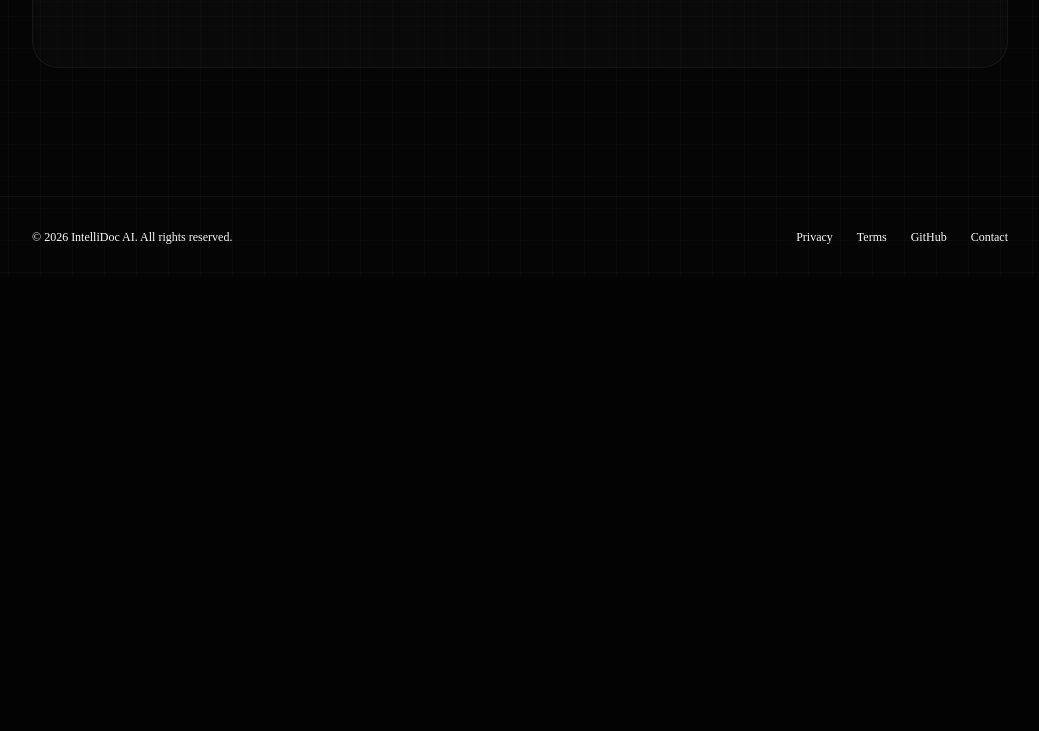
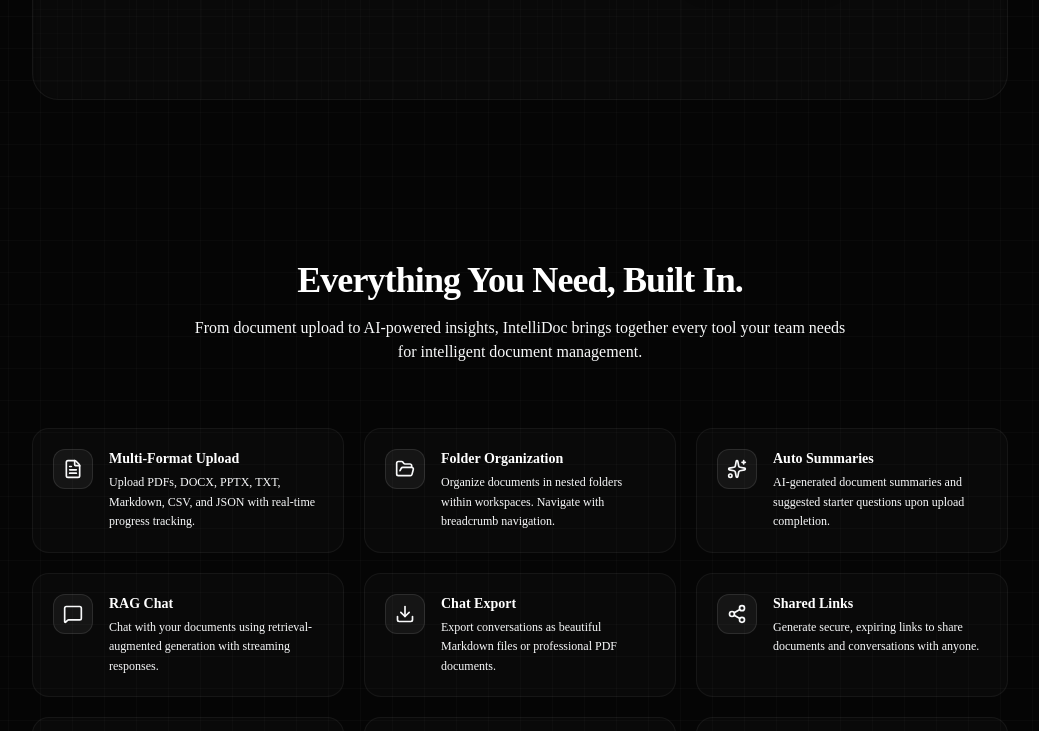
Before and after one commit to nitingupta95/intellidoc, a Next.js app: page / in a window 1280 px wide. Shown: the part 2000-2731 px from the top of the page, without its empty margins (120-1159 px from the left). Before the commit the page ends 2277 px from the top, so only its background shows below. Built offline with nearby package versions, Linux system fonts and the light colour scheme.

Commit message:
feat: upgrade to Gemini AI, implement folder organization, expand team management, and add document features like previews, exports, and shared links.

```diff
--- a/src/app/page.tsx
+++ b/src/app/page.tsx
@@ -4,7 +4,26 @@
 import { useTheme } from "next-themes";
 import { useEffect, useState } from "react";
 import { motion } from "framer-motion";
-import { Search, BrainCircuit, Users, ArrowRight, Sun, Moon } from "lucide-react";
+import {
+  Search,
+  BrainCircuit,
+  Users,
+  ArrowRight,
+  Sun,
+  Moon,
+  FileText,
+  FolderOpen,
+  Share2,
+  Download,
+  Shield,
+  BarChart3,
+  MessageSquare,
+  Sparkles,
+  Key,
+  Mail,
+  Layers,
+  Zap,
+} from "lucide-react";
 import { Button } from "@/components/ui/button";
 
 function WorkspaceShowcase() {
@@ -135,22 +154,85 @@
     setMounted(true);
   }, []);
 
-  const cards = [
+  const coreFeatures = [
     {
       icon: <Search className="w-5 h-5 text-gray-700 dark:text-gray-50" />,
       title: "Semantic Search",
-      description: "Find meaning across millions of tokens, powered by advanced vector embeddings.",
+      description: "Find meaning across millions of tokens, powered by advanced vector embeddings and cross-encoder re-ranking.",
     },
     {
       icon: <BrainCircuit className="w-5 h-5 text-gray-700 dark:text-gray-50" />,
       title: "Citation-Backed AI",
-      description: "Receive verifiable answers with pinpoint source citations and confidence scores.",
+      description: "Receive verifiable answers with pinpoint source citations and confidence scores. Powered by Gemini or GPT-4o.",
     },
     {
       icon: <Users className="w-5 h-5 text-gray-700 dark:text-gray-50" />,
       title: "Team Workspaces",
-      description: "Collaborate seamlessly. Invite members, manage roles, and share knowledge bases securely.",
-    }
+      description: "Collaborate seamlessly. Invite members, assign Owner/Admin/Member roles, and share knowledge bases securely.",
+    },
+  ];
+
+  const allFeatures = [
+    {
+      icon: <FileText className="w-5 h-5" />,
+      title: "Multi-Format Upload",
+      description: "Upload PDFs, DOCX, PPTX, TXT, Markdown, CSV, and JSON with real-time progress tracking.",
+    },
+    {
+      icon: <FolderOpen className="w-5 h-5" />,
+      title: "Folder Organization",
+      description: "Organize documents in nested folders within workspaces. Navigate with breadcrumb navigation.",
+    },
+    {
+      icon: <Sparkles className="w-5 h-5" />,
+      title: "Auto Summaries",
+      description: "AI-generated document summaries and suggested starter questions upon upload completion.",
+    },
+    {
+      icon: <MessageSquare className="w-5 h-5" />,
+      title: "RAG Chat",
+      description: "Chat with your documents using retrieval-augmented generation with streaming responses.",
+    },
+    {
+      icon: <Download className="w-5 h-5" />,
+      title: "Chat Export",
+      description: "Export conversations as beautiful Markdown files or professional PDF documents.",
+    },
+    {
+      icon: <Share2 className="w-5 h-5" />,
+      title: "Shared Links",
+      description: "Generate secure, expiring links to share documents and conversations with anyone.",
+    },
+    {
+      icon: <Layers className="w-5 h-5" />,
+      title: "Knowledge Bases",
+      description: "Group documents into Knowledge Bases for scoped retrieval and team-focused conversations.",
+    },
+    {
+      icon: <Shield className="w-5 h-5" />,
+      title: "Security & RBAC",
+      description: "Role-based access control with Owner, Admin, and Member roles. Isolated workspace data silos.",
+    },
+    {
+      icon: <BarChart3 className="w-5 h-5" />,
+      title: "Analytics Dashboard",
+      description: "Track documents, query volume, storage usage, and active users with interactive charts.",
+    },
+    {
+      icon: <Key className="w-5 h-5" />,
+      title: "Bring Your Own Key",
+      description: "Use your own OpenAI or Gemini API key, or use the free system default for instant access.",
+    },
+    {
+      icon: <Mail className="w-5 h-5" />,
+      title: "Email Invitations",
+      description: "Send beautifully designed email invitations for workspace onboarding via SMTP.",
+    },
+    {
+      icon: <Zap className="w-5 h-5" />,
+      title: "Real-Time Processing",
+      description: "Async document pipeline with live status updates — from upload to indexed in seconds.",
+    },
   ];
 
   const logos = ["OpenAI", "Vercel", "Stripe", "Linear", "Anthropic"];
@@ -223,7 +305,7 @@
           transition={{ duration: 0.8, delay: 0.2, ease: [0.16, 1, 0.3, 1] }}
           className="mt-8 text-lg sm:text-xl text-gray-500 dark:text-gray-50 max-w-2xl leading-relaxed"
         >
-          Upload documents, semantic search, AI chat, verifiable citations, and rapid knowledge discovery. All in one quiet, confident workspace.
+          Upload documents, semantic search, AI chat with citations, auto-generated summaries, shared links, folder organization, and team workspaces. All in one quiet, confident platform.
         </motion.p>
 
         {/* CTAs */}
@@ -260,9 +342,9 @@
           </div>
         </motion.div>
 
-        {/* Feature Cards */}
+        {/* Core Feature Cards */}
         <div className="mt-32 grid grid-cols-1 md:grid-cols-3 gap-6 w-full max-w-6xl text-left">
-          {cards.map((card, idx) => (
+          {coreFeatures.map((card, idx) => (
             <motion.div
               key={idx}
               initial={{ opacity: 0, y: 20 }}
@@ -285,6 +367,75 @@
         {/* WORKSPACE SHOWCASE */}
         <WorkspaceShowcase />
 
+        {/* Full Feature Grid */}
+        <div className="mt-40 w-full max-w-6xl">
+          <motion.div
+            initial={{ opacity: 0, y: 20 }}
+            whileInView={{ opacity: 1, y: 0 }}
+            viewport={{ once: true, margin: "-100px" }}
+            transition={{ duration: 0.8, ease: [0.16, 1, 0.3, 1] }}
+            className="text-center mb-16"
+          >
+            <h2 className="text-3xl md:text-4xl font-bold tracking-tight text-gray-900 dark:text-white mb-4">
+              Everything You Need, Built In.
+            </h2>
+            <p className="text-gray-500 dark:text-gray-50 max-w-2xl mx-auto">
+              From document upload to AI-powered insights, IntelliDoc brings together every tool your team needs for intelligent document management.
+            </p>
+          </motion.div>
+
+          <div className="grid grid-cols-1 sm:grid-cols-2 lg:grid-cols-3 gap-5 text-left">
+            {allFeatures.map((feature, idx) => (
+              <motion.div
+                key={idx}
+                initial={{ opacity: 0, y: 16 }}
+                whileInView={{ opacity: 1, y: 0 }}
+                viewport={{ once: true, margin: "-50px" }}
+                transition={{ duration: 0.6, delay: idx * 0.05, ease: [0.16, 1, 0.3, 1] }}
+                className="group flex gap-4 p-5 rounded-xl bg-white/50 dark:bg-white/[0.02] border border-black/5 dark:border-white/5 hover:bg-gray-50 hover:border-black/10 dark:hover:bg-white/[0.04] dark:hover:border-white/10 transition-all duration-300 cursor-default"
+              >
+                <div className="w-10 h-10 rounded-lg bg-gray-100 dark:bg-white/5 border border-black/5 dark:border-white/10 flex items-center justify-center shrink-0 text-gray-600 dark:text-gray-50 group-hover:scale-105 transition-transform duration-300">
+                  {feature.icon}
+                </div>
+                <div>
+                  <h3 className="text-sm font-semibold text-gray-900 dark:text-white mb-1">{feature.title}</h3>
+                  <p className="text-xs text-gray-500 dark:text-gray-50 leading-relaxed">
+                    {feature.description}
+                  </p>
+                </div>
+              </motion.div>
+            ))}
+          </div>
+        </div>
+
+        {/* CTA Section */}
+        <motion.div
+          initial={{ opacity: 0, y: 20 }}
+          whileInView={{ opacity: 1, y: 0 }}
+          viewport={{ once: true, margin: "-100px" }}
+          transition={{ duration: 0.8, ease: [0.16, 1, 0.3, 1] }}
+          className="mt-40 w-full max-w-3xl text-center"
+        >
+          <h2 className="text-3xl md:text-4xl font-bold tracking-tight text-gray-900 dark:text-white mb-4">
+            Ready to Transform Your Documents?
+          </h2>
+          <p className="text-gray-500 dark:text-gray-50 max-w-xl mx-auto mb-10">
+            Start for free with a Gemini API key — no credit card required. Upload your first document in under 30 seconds.
+          </p>
+          <div className="flex flex-col sm:flex-row items-center justify-center gap-4">
+            <Button asChild size="lg" className="bg-black text-white hover:bg-black/90 dark:bg-white dark:text-black dark:hover:bg-white/90 rounded-full px-10 h-12 text-sm font-medium shadow-[0_0_20px_rgba(0,0,0,0.1)] dark:shadow-[0_0_20px_rgba(255,255,255,0.1)] cursor-pointer">
+              <Link href="/register">
+                Get Started Free <ArrowRight className="ml-2 w-4 h-4" />
+              </Link>
+            </Button>
+            <Button asChild variant="outline" size="lg" className="bg-transparent border-black/10 hover:bg-black/5 text-gray-900 dark:border-white/10 dark:hover:bg-white/5 dark:text-white rounded-full px-8 h-12 text-sm font-medium cursor-pointer">
+              <Link href="/contact">
+                Contact Us
+              </Link>
+            </Button>
+          </div>
+        </motion.div>
+
       </main>
 
       {/* Minimal Footer */}
```
Also changed, not shown: 1 other file (tests, documents, lock files or other folders).
